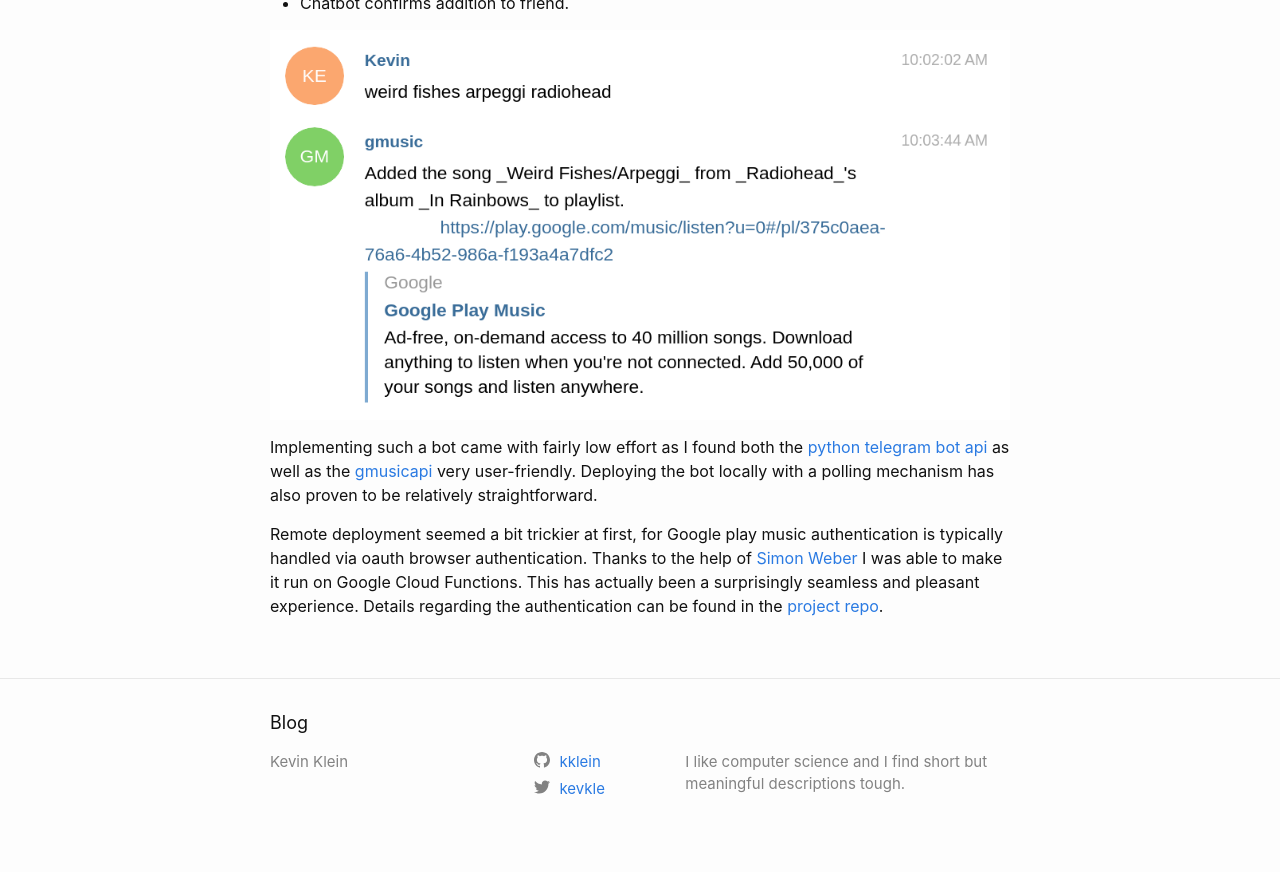
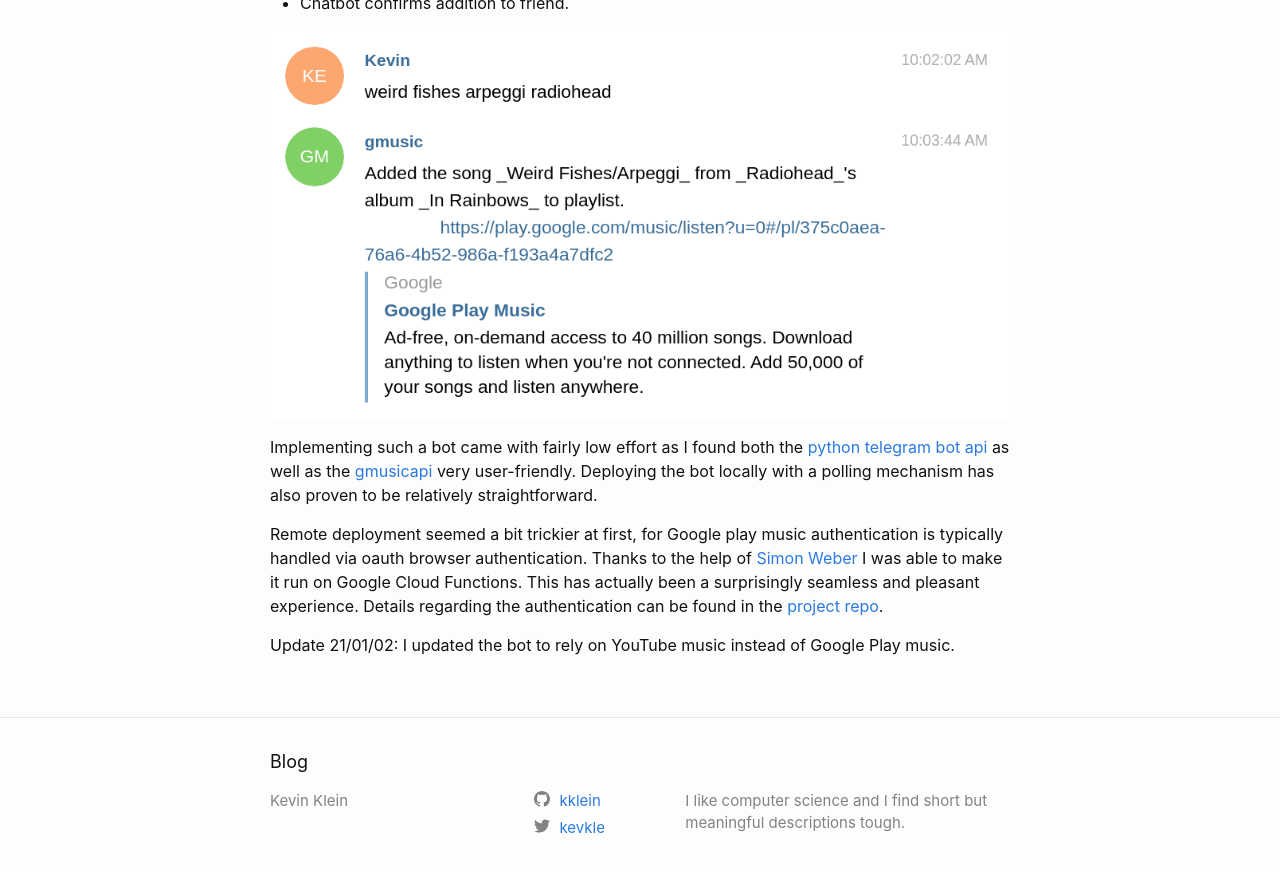
Before and after one commit to kklein/kklein.github.io, a Jekyll site: the page built from _posts/2020-03-27-playlist-chat-bot.markdown, in a window 1280 px wide and 900 px high, scrolled down 1061 px. Shown: the top 872 px of the window. Built offline with Jekyll 4.4.1, drawn with Linux system fonts in a browser that asks for light colours.

Commit message:
Update 2020-03-27-playlist-chat-bot.markdown

```diff
--- a/_posts/2020-03-27-playlist-chat-bot.markdown
+++ b/_posts/2020-03-27-playlist-chat-bot.markdown
@@ -46,3 +46,5 @@
 Weber](https://www.simonmweber.com/) I was able to make it run on Google Cloud Functions. This has
 actually been a surprisingly seamless and pleasant experience. Details regarding the authentication
 can be found in the [project repo](https://github.com/kklein/gmusic-bot).
+
+Update 21/01/02: I updated the bot to rely on YouTube music instead of Google Play music.
```
